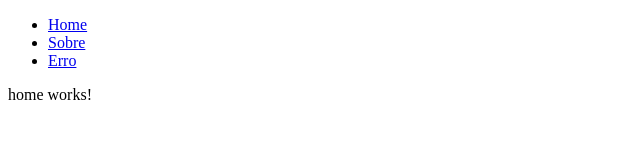
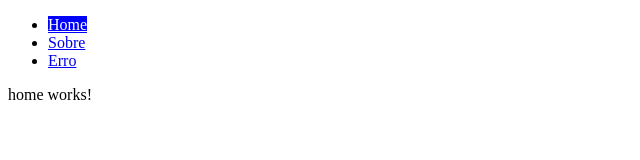
Before and after one commit to ehurafa/angular15, an Angular app in the folder routes/: page / in a window 1280 px wide. Shown: the top 160 px of the page, without its empty margins (0-640 px from the left). Built offline with nearby package versions, Linux system fonts and the light colour scheme.

Commit message:
active routes

```diff
--- a/routes/src/app/shared/menu/menu.component.html
+++ b/routes/src/app/shared/menu/menu.component.html
@@ -2,13 +2,13 @@
     <nav>
         <ul>
             <li>
-                <a routerLink="/">Home</a>
+                <a routerLink="/" [routerLinkActive]="['active']" [routerLinkActiveOptions]="{exact: true}">Home</a>
             </li>
             <li>
-                <a routerLink="/about">Sobre</a>
+                <a routerLink="/about" [routerLinkActive]="['active']" [routerLinkActiveOptions]="{exact: true}">Sobre</a>
             </li>
             <li>
-                <a routerLink="['/404']">Erro</a>
+                <a routerLink="['/404']" [routerLinkActive]="['active']" [routerLinkActiveOptions]="{exact: true}">Erro</a>
             </li>
         </ul>
     </nav>
--- a/routes/src/app/shared/menu/menu.component.scss
+++ b/routes/src/app/shared/menu/menu.component.scss
@@ -0,0 +1,4 @@
+.active {
+    background: blue;
+    color: #fff;
+}
```
